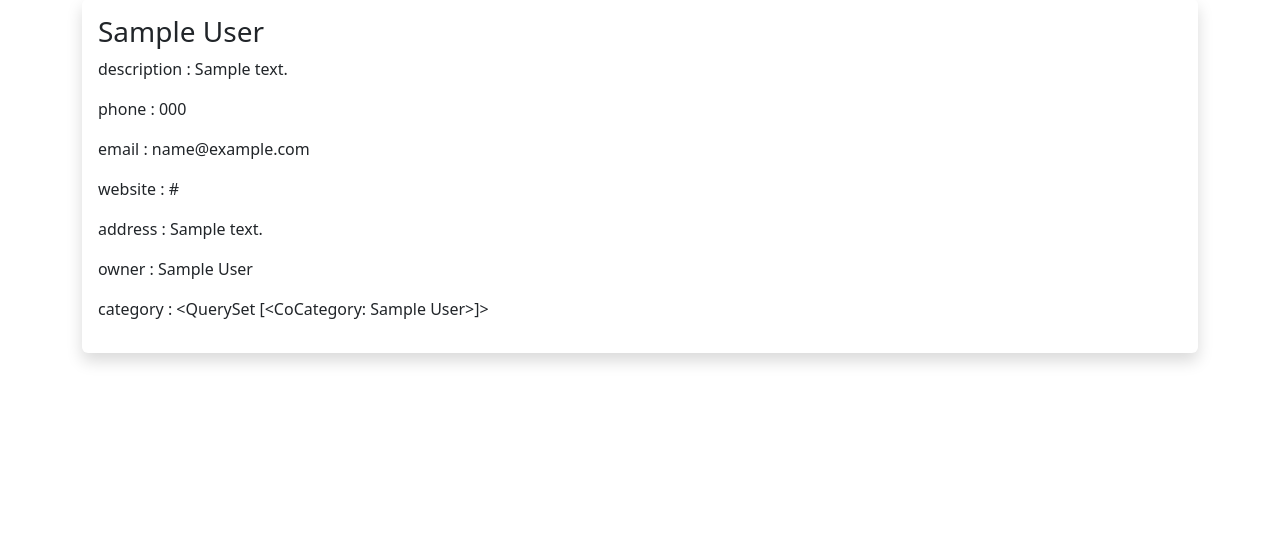
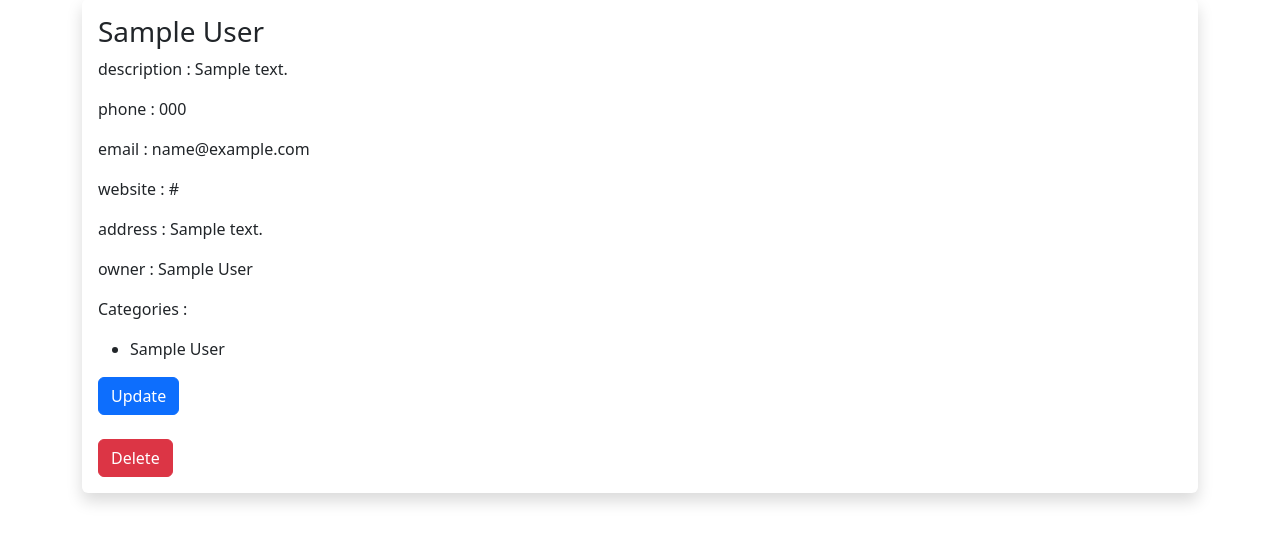
Before and after one commit to OsamaNasr01/Django-newalsiraj, a Django app: the page made by members/urls.py in a window 1280 px wide. Shown: the part 203-746 px from the top of the page. Run offline with Django 4.2, Linux system fonts and the light colour scheme; tables that the repository leaves empty hold one stand-in row (Sample ...); one stand-in notice (Sample message) is shown; some libraries are stand-ins or nearby versions.

Commit message:
adding delete and update features to company model

```diff
--- a/members/urls.py
+++ b/members/urls.py
@@ -11,6 +11,8 @@ urlpatterns = [
     path('members/<slug:username>/', views.user_profile, name = 'user_profile'),
     path('members/', views.users, name = 'users'),
     path('company/<slug:slug>/', views.co_profile, name = 'co_profile'),
+    path('company/update/<slug:slug>/', views.update_company, name = 'update_company'),
+    path('company/delete/<slug:slug>/', views.delete_company, name = 'delete_company'),
     path('companies/', views.co_list, name = 'companies'),
     path('add_co_category/', views.add_co_category, name = 'add_co_category'),
 ]
--- a/members/views.py
+++ b/members/views.py
@@ -5,7 +5,6 @@ from django.contrib.auth.forms import UserCreationForm
 from .forms import RegisterUserForm, AddCompanyForm, AddCoCategoryForm
 from django.contrib.auth.models import User
 from .models import Company
-from urllib.parse import unquote
 
 
 
@@ -89,16 +88,29 @@ def add_company(request):
         return render(request, 'members/add_company.html', {'form' : form})
 
 
-def edit_company(request, slug):
+def update_company(request, slug):
     company = get_object_or_404(Company, slug=slug)
     if request.method == 'POST':
         form = AddCompanyForm(request.POST, instance=company)
         if form.is_valid():
             form.save()
-            return redirect('company_detail', company_id=company.id)
+            messages.success(request, ('The Company has been Updated Successfully!'))
+            return redirect('co_profile', slug = slug)
     else:
         form = AddCompanyForm(instance=company)
-    return render(request, 'edit_company.html', {'form': form})
+    return render(request, 'members/update_company.html', {'form': form})
+
+
+
+
+def delete_company(request, slug):
+    company = get_object_or_404(Company, slug=slug)
+    if request.method == 'POST':
+        company.delete()
+        messages.success(request, ('The Company has been Deleted Successfully!'))
+        return redirect('companies')
+
+
 
 
 
--- a/templates/members/co_profile.html
+++ b/templates/members/co_profile.html
@@ -18,6 +18,23 @@
         {% else %}
             <p>owner : {{ company.owner.username }}</p>
         {% endif %}
-        <p>category : {{ company.category.all }}</p>
+        <p>Categories : </p>
+        {% for category in company.category.all %}
+            <ul>
+                <li>
+                    {{ category }}
+                </li>
+            </ul>
+        {% endfor %}
+        <form action="{% url 'update_company' company.slug %}" method="POST">
+            {% csrf_token %}
+            <button type="submit" class="btn btn-primary">Update</button>
+        </form>
+        <br>
+
+        <form action="{% url 'delete_company' company.slug %}" method="POST">
+            {% csrf_token %}
+            <button type="submit" class="btn btn-danger">Delete</button>
+        </form>
     </div>
 {% endblock %}
--- a/templates/members/add_co_category.html
+++ b/templates/members/update_company.html
@@ -1,10 +1,10 @@
 {% extends 'base.html' %}
-{% block title %} Add Company Category {% endblock %}
+{% block title %} Update Company  {% endblock %}
 {% block content %}
 
 <div class="shadow p-3 mb-5 bg-white rounded">
   <h3>
-    Add Company Category
+    Update {{ company.name }} Company
   </h3>
   <br>
   <form method="post">
```
Also changed, not shown: templates/members/co_list.html (+9 -1 lines).
